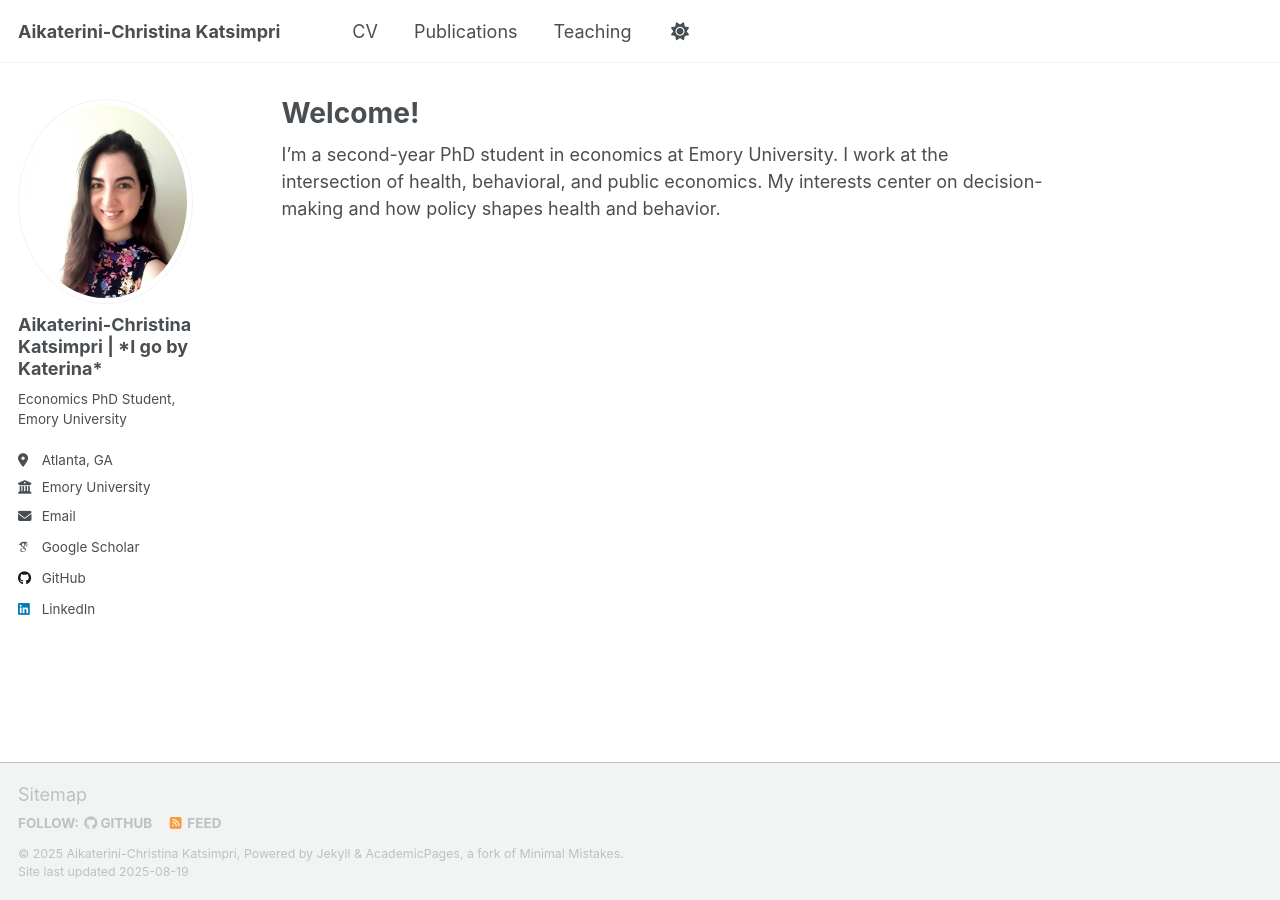
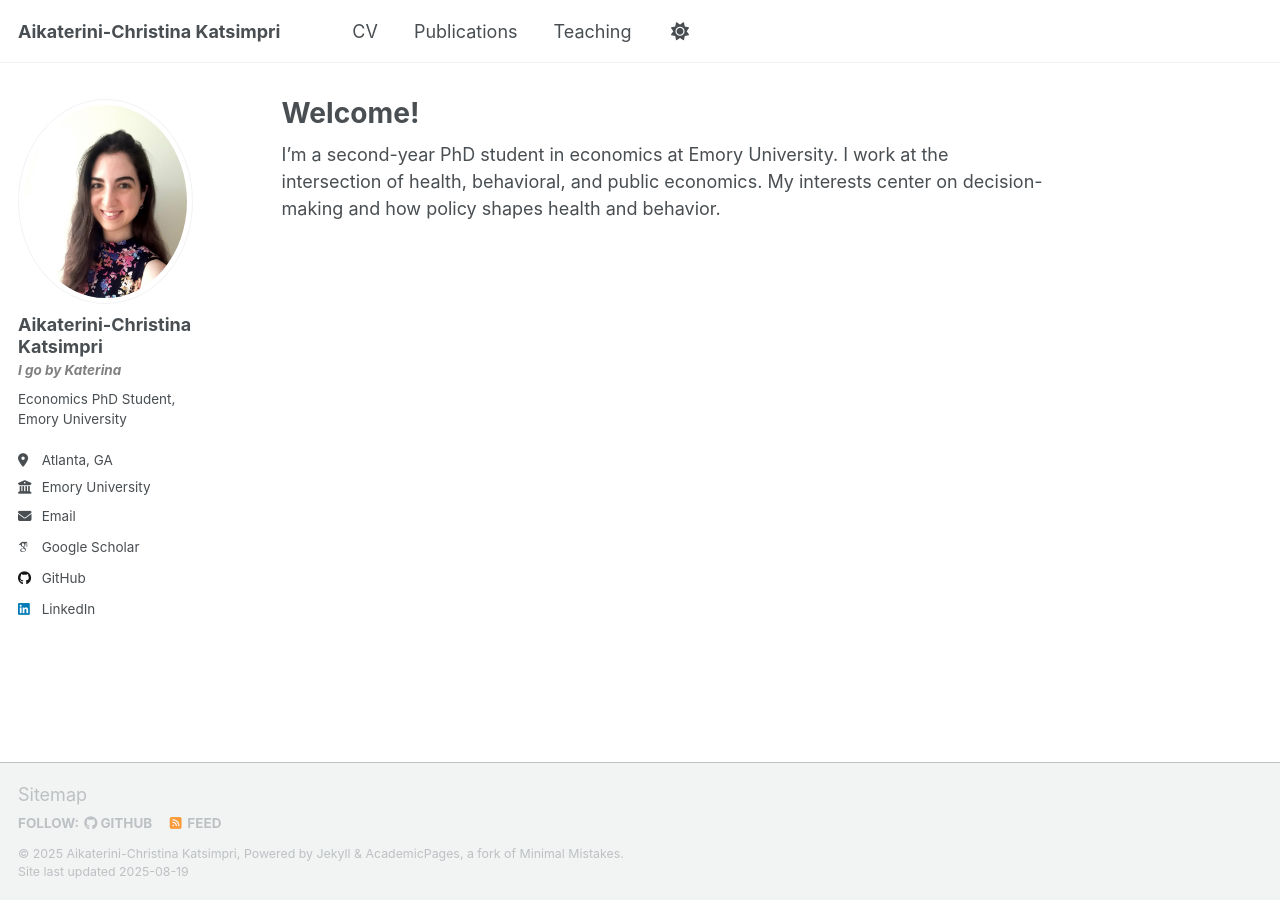
Before and after one commit to akatsim22/akatsim22.github.io, a Jekyll site: the page built from index.md, in a window 1280 px wide. Built offline with Jekyll 4.4.1, drawn with Linux system fonts in a browser that asks for light colours; some web fonts are replaced; a script that is not in the unit is left out.

Commit message:
Update _config.yml

```diff
--- a/_config.yml
+++ b/_config.yml
@@ -24,7 +24,7 @@ repository               : "akatsim22/akatsim22.github.io"
 author:
   # Biographic information
   avatar           : "Katsimpri_Photo_cropped_2.jpg"
-  name             : "Aikaterini-Christina Katsimpri | *I go by Katerina*"
+  name             : "Aikaterini-Christina Katsimpri <br><small style='color:gray;'><i>I go by Katerina</i></small>"
   pronouns         : # example: "she/her"
   bio              : "Economics PhD Student, Emory University"
   location         : "Atlanta, GA"
```
